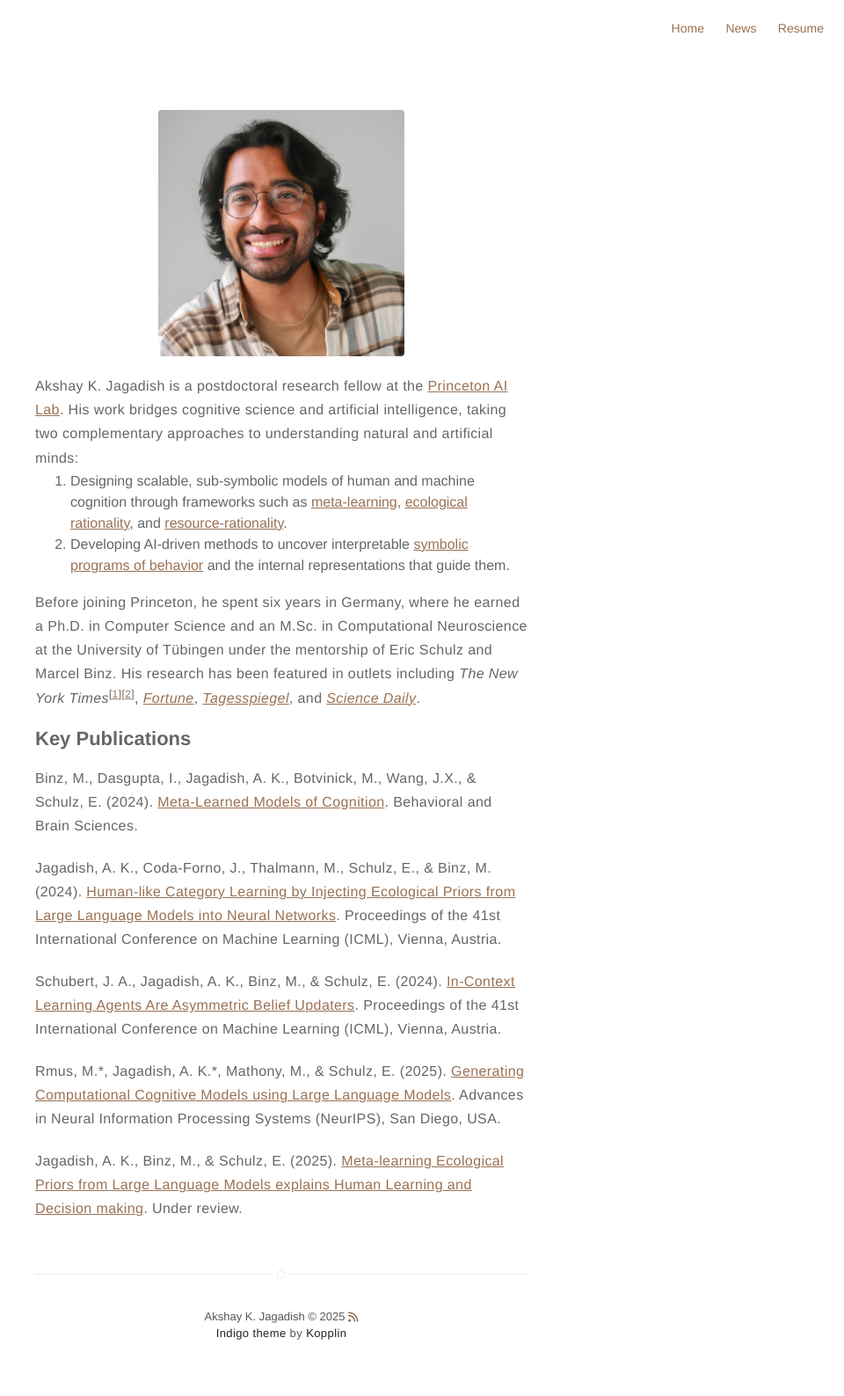
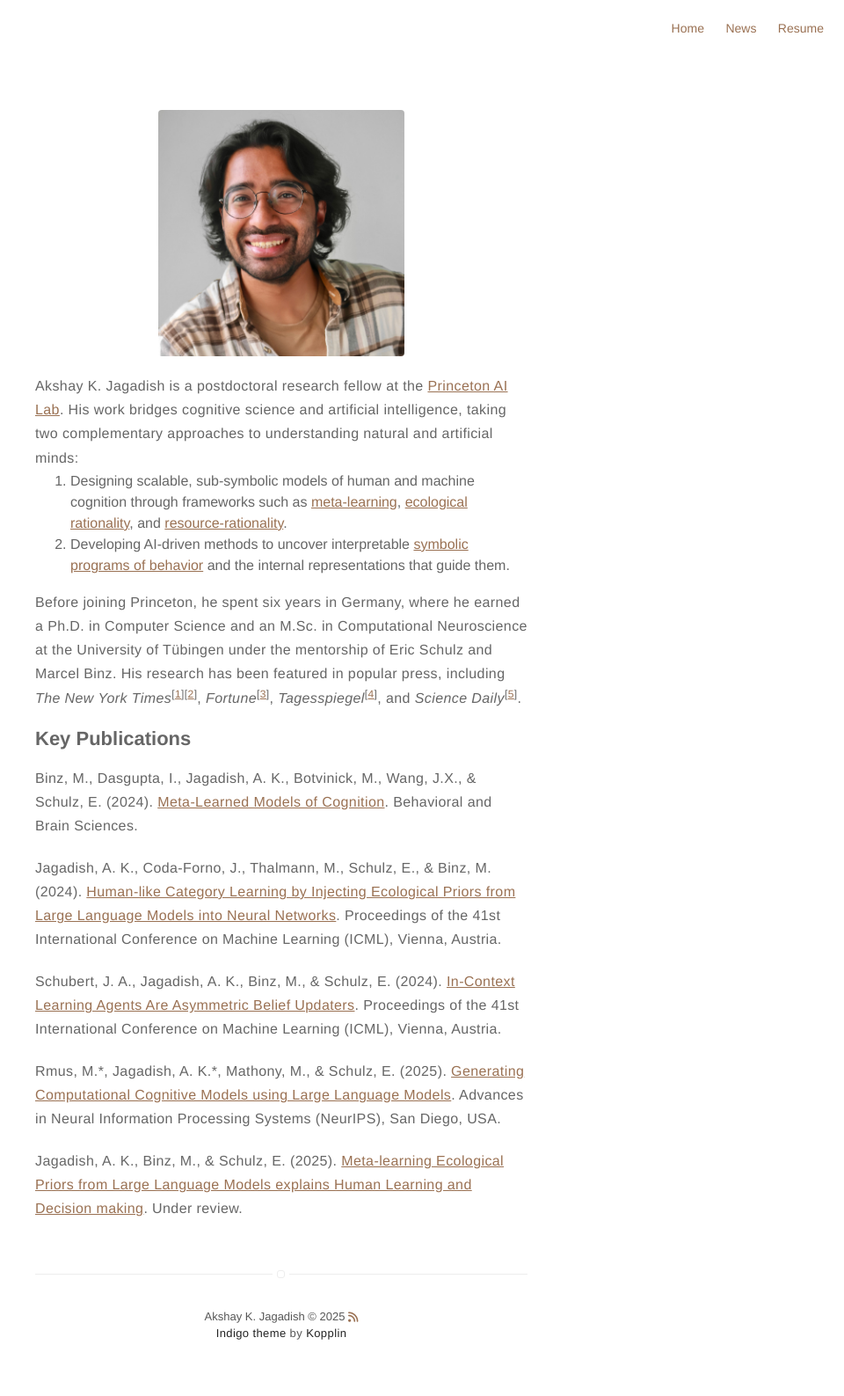
Before and after one commit to akjagadish/akjagadish.github.io, a Jekyll site: the page built from about.md, in a window 1280 px wide. Shown: the whole page at 88% size, without its empty margins (320-1280 px from the left). Built offline with Jekyll 4.4.1, drawn with Linux system fonts in a browser that asks for light colours; nearby versions of some CDN libraries.

Commit message:
Update about.md

```diff
--- a/about.md
+++ b/about.md
@@ -12,7 +12,7 @@ layout: page
   <li>Developing AI-driven methods to uncover interpretable <a href="https://arxiv.org/pdf/2502.00879.pdf">symbolic programs of behavior</a> and the internal representations that guide them.</li>
 </ol>
 <p>
-  Before joining Princeton, he spent six years in Germany, where he earned a Ph.D. in Computer Science and an M.Sc. in Computational Neuroscience at the University of Tübingen under the mentorship of Eric Schulz and Marcel Binz. His research has been featured in outlets including <i>The New York Times</i><sup>[<a href="http://www.nytimes.com/2025/03/17/science/chatgpt-digital-therapists-anxiety.html">1</a>][<a href="https://www.nytimes.com/2025/07/02/science/ai-psychology-mind.html">2</a>]</sup>, <a href="https://fortune.com/2025/03/09/openai-chatgpt-anxiety-mindfulness-mental-health-intervention/?abc123"><i>Fortune</i></a>, <a href="https://www.tagesspiegel.de/wissen/wie-denkt-chatgpt-geht-ein-chatbot-zum-psychologen-11726375.html"><i>Tagesspiegel</i></a>, and <a href="https://www.sciencedaily.com/releases/2025/03/250303141645.htm"><i>Science Daily</i></a>.
+  Before joining Princeton, he spent six years in Germany, where he earned a Ph.D. in Computer Science and an M.Sc. in Computational Neuroscience at the University of Tübingen under the mentorship of Eric Schulz and Marcel Binz. His research has been featured in popular press, including <i>The New York Times</i><sup>[<a href="http://www.nytimes.com/2025/03/17/science/chatgpt-digital-therapists-anxiety.html">1</a>][<a href="https://www.nytimes.com/2025/07/02/science/ai-psychology-mind.html">2</a>]</sup>, <i>Fortune</i><sup>[<a href="https://fortune.com/2025/03/09/openai-chatgpt-anxiety-mindfulness-mental-health-intervention/?abc123">3</a>]</sup>, <i>Tagesspiegel</i><sup>[<a href="https://www.tagesspiegel.de/wissen/wie-denkt-chatgpt-geht-ein-chatbot-zum-psychologen-11726375.html">4</a>]</sup>, and <i>Science Daily</i><sup>[<a href="https://www.sciencedaily.com/releases/2025/03/250303141645.htm">5</a>]</sup>.
 </p>
 
 <h2>Key Publications</h2>
```
